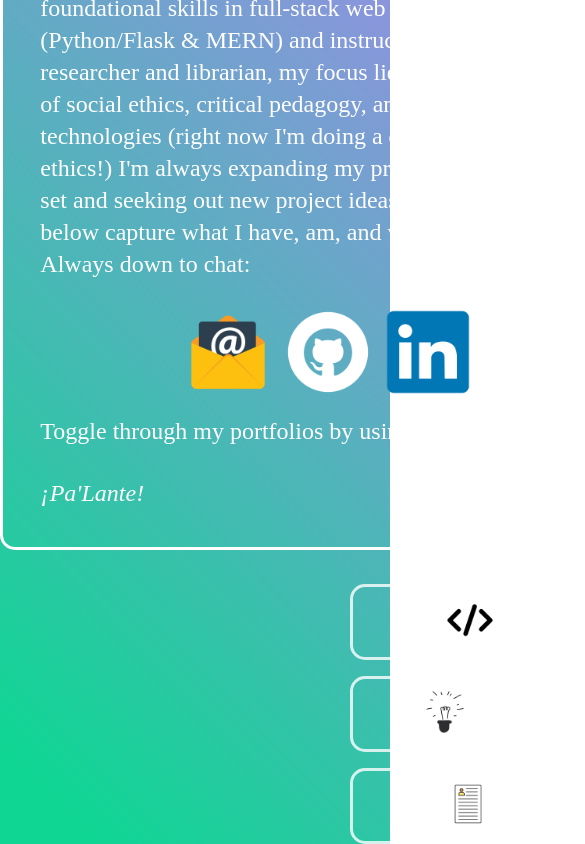
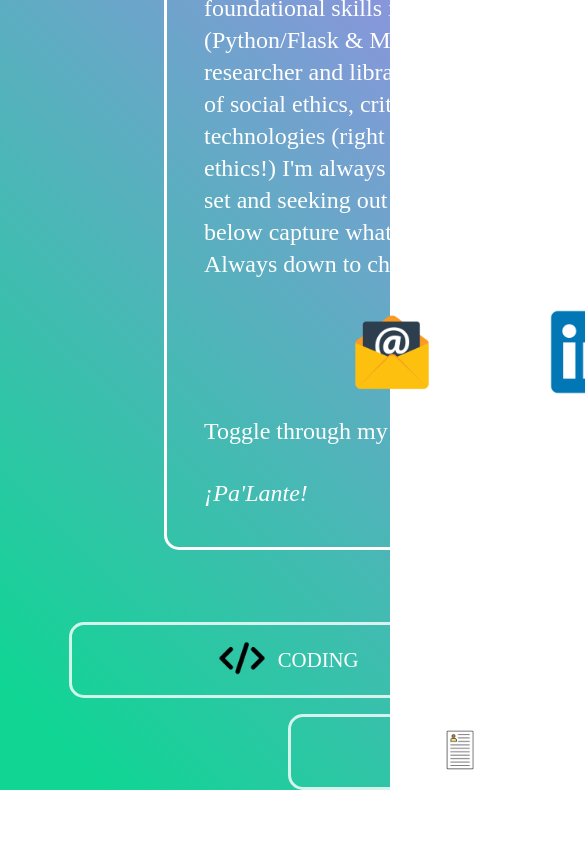
Before and after one commit to Lopez-CL/react-portfolio, a React (Create React App) app: page / in a window 390 px wide. Shown: the part 910-1754 px from the top of the page, 585 px wide, since content can reach past the window. After the commit the page ends 1700 px from the top, so only its background shows below. Built offline with nearby package versions, Linux system fonts and the light colour scheme; a web font is replaced by a local one.

Commit message:
refractoring css code. arranging home component

```diff
--- a/src/MediaQueries.css
+++ b/src/MediaQueries.css
@@ -1,9 +1,11 @@
 /******** When Screen Maximizes **********/
 
-@media only screen and (min-height: 815px) {
+@media only screen and (min-width: 815px) {
 
     #project-categories {
-        margin-left: 25%;
+        display: flex;
+        justify-content: space-around;
+        align-items: center;
     }
 
     .portfolios {
@@ -21,7 +23,9 @@
 @media only screen and (min-Width: 1600px) {
 
     #project-categories {
-        margin-left: 25%;
+        display: flex;
+        /* flex-direction: column; */
+        flex-wrap: wrap;
     }
 
     .portfolios {
@@ -32,7 +36,6 @@
         /* margin: 0 10px; */
         padding: .5em 1em;
         text-align: center;
-        width: 250px;
     }
 }
 
@@ -49,8 +52,9 @@
     }
 
     #project-categories {
-        margin-left: 550px;
-        margin-right: 1.5em;
+        display: flex;
+        /* flex-direction: column; */
+        flex-wrap: wrap;
     }
 
     .portfolios {
@@ -59,7 +63,6 @@
         margin: 1em 1em 0 1em;
         border-radius: 15px;
         text-align: center;
-        width: 85%;
     }
 
     .category {
@@ -95,7 +98,8 @@
     }
 
     #project-categories {
-        margin: 0 auto;
+        display: flex;
+        flex-wrap: wrap;
     }
 
     .portfolios {
@@ -151,7 +155,7 @@
     #home-container {
         display: flex;
         flex-direction: column;
-        /* justify-content: center; */
+        justify-content: center;
     }
 
     #profile-img img {
--- a/src/Static.css
+++ b/src/Static.css
@@ -167,7 +167,7 @@ span{
   width: 50%;
   margin-right: 3em;
   margin-bottom: 1em;
-  /* margin-left: 1.5em; */
+  margin-bottom: 3.5rem;
   padding: 2em;
   border: 3px white solid;
   border-radius: 15px;
@@ -204,8 +204,10 @@ span{
 }
 
 #project-categories {
-margin-top: 3rem;
-margin-left: 350px !important;
+display: flex;
+flex: 0 1 400px;
+flex-wrap: wrap;
+justify-content: center;
 }
 
 .portfolios {
@@ -216,7 +218,8 @@ margin-left: 350px !important;
   /* margin: 0 10px; */
   padding: .5em 1em;
   text-align: center;
-  width: 160px;
+  min-width: 300px;
+  max-width: 400px;
 }
 
 .link{
```
